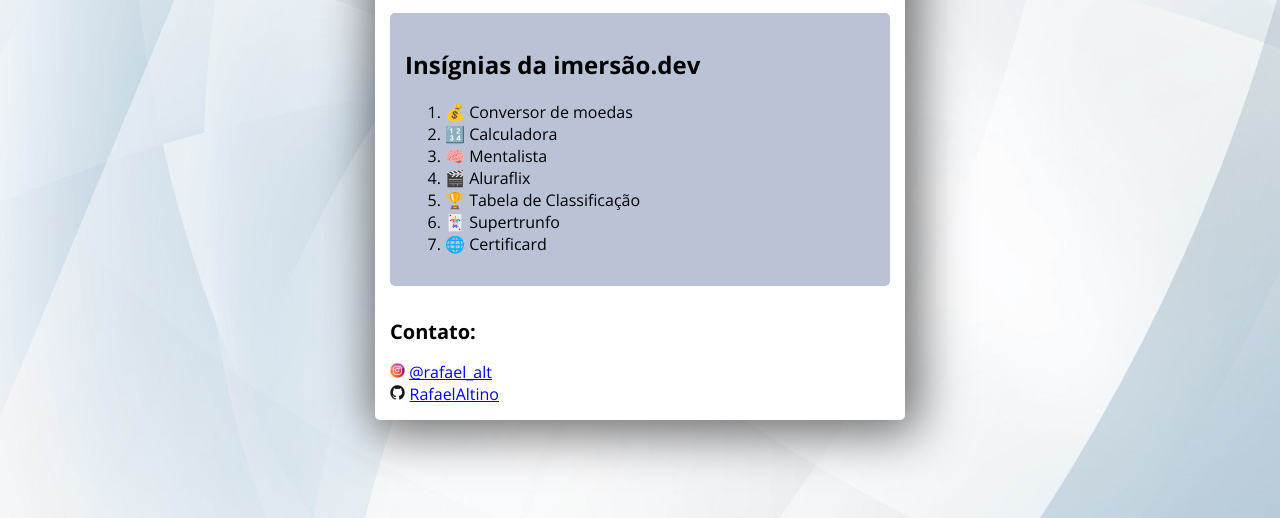
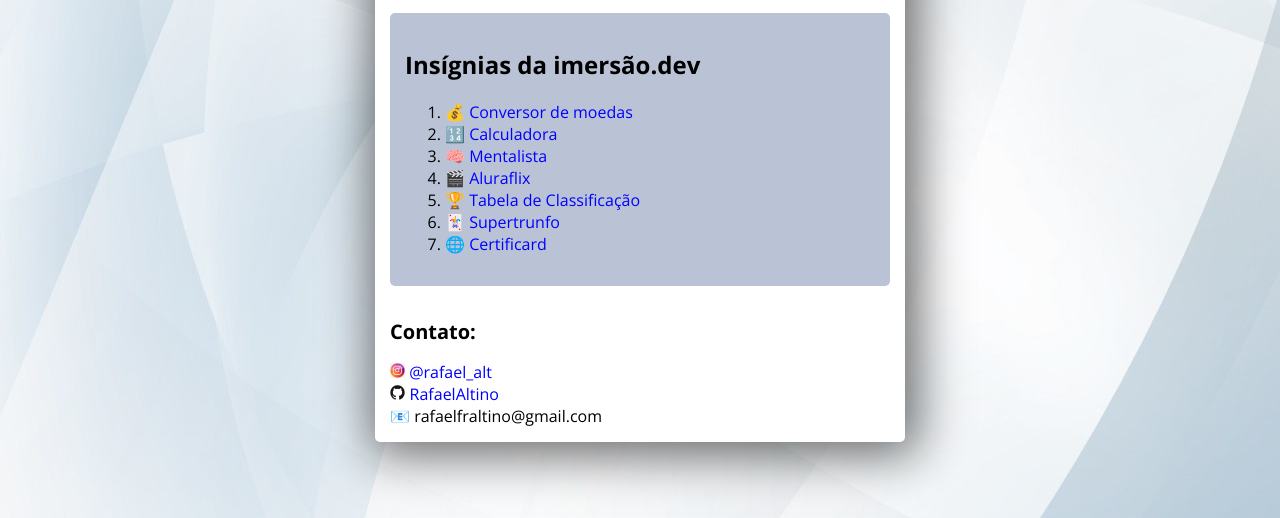
Before and after one commit to RafaelAltino/Site-Pessoal, a plain HTML site: page index.html in a window 1280 px wide. Shown: the part 282-800 px from the top of the page. Drawn offline with nearby package versions, Linux system fonts and the light colour scheme.

Commit message:
Adicionados links e email

```diff
--- a/estilos.css
+++ b/estilos.css
@@ -58,3 +58,8 @@
     height: 15px;
 
 }
+
+a{
+    text-decoration: none;
+    color: blue;
+}
--- a/index.html
+++ b/index.html
@@ -19,26 +19,26 @@
         <div id="insignias">
           <h2>Insígnias da imersão.dev</h2>
           <ol>
-            <li>💰 Conversor de moedas</li>
-            <li>🔢 Calculadora</li>
-            <li>🧠 Mentalista</li>
-            <li>🎬 Aluraflix</li>
-            <li>🏆 Tabela de Classificação</li>
-            <li>🃏 Supertrunfo</li>
-            <li>🌐 Certificard</li>
+            <li>💰 <a href="https://codepen.io/Raprata/pen/GRrKPzW" target="_blank" rel="external">Conversor de moedas</a></li>
+            <li>🔢 <a href="https://codepen.io/Raprata/details/mdRyJzB" target="_blank" rel="external">Calculadora</a></li>
+            <li>🧠 <a href="https://codepen.io/Raprata/pen/LYxVBaz" target="_blank" rel="external">Mentalista</a></li>
+            <li>🎬 <a href="https://codepen.io/Raprata/pen/vYgGGYV" target="_blank" rel="external">Aluraflix</a></li>
+            <li>🏆 <a href="https://codepen.io/Raprata/details/bGgBgJw" target="_blank" rel="external">Tabela de Classificação</a></li>
+            <li>🃏 <a href="https://codepen.io/Raprata/pen/gOgmmbN" target="_blank" rel="external">Supertrunfo</a></li>
+            <li>🌐 <a href="https://codepen.io/Raprata/pen/oNBpzRZ" target="_blank" rel="external">Certificard</a></li>
           </ol>
         </div>
 
         <div id="contatos">
             <h1>Contato:</h1>
             <img class="logo" src="imagens/Instagram2.png">
-            <a href="https://www.instagram.com/rafael_alt/">@rafael_alt</a>
+            <a href="https://www.instagram.com/rafael_alt/" target="_blank" rel="external">@rafael_alt</a>
             <br>
             <img class="logo" src="imagens/GitHub2.png">
-            <a href="https://github.com/RafaelAltino">RafaelAltino</a>
+            <a href="https://github.com/RafaelAltino" target="_blank" rel="external">RafaelAltino</a>
+            <br>
+            📧 rafaelfraltino@gmail.com
         </div>
       </section>
-
-
 </body>
 </html>
```
